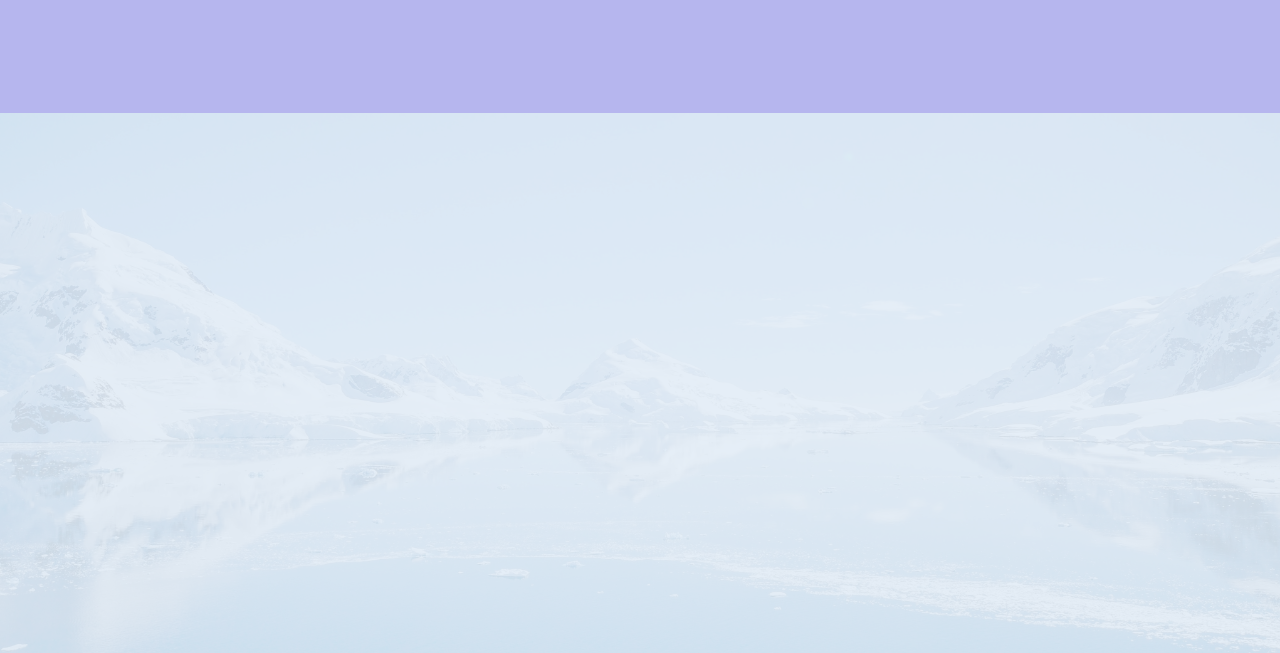
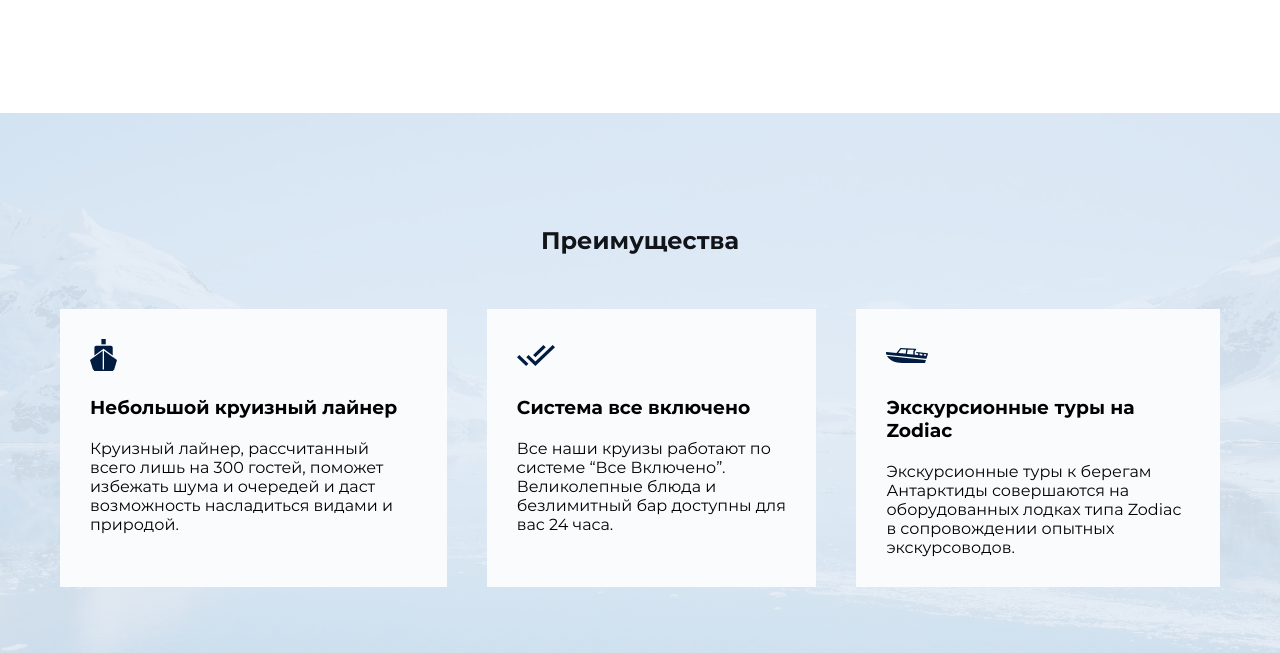
Before and after one commit to tyort/test, a website: page source/index.html in a window 1280 px wide. Shown: the part 1079-1732 px from the top of the page. Drawn offline with nearby package versions, Linux system fonts and the light colour scheme; files that its build step writes are made by us from their sources.

Commit message:
преимущества десктоп

```diff
--- a/source/html/advantages.html
+++ b/source/html/advantages.html
@@ -1,5 +1,25 @@
 <div class="page-advantages">
   <div class="page-advantages__inner">
 
+    <h2>Преимущества</h2>
+
+    <ul class="advantages__list">
+      <li class="advantages__item item__ship">
+        <img src="img/icon-ship.svg" alt="icon-ship">
+        <h3>Небольшой круизный лайнер</h3>
+        <p>Круизный лайнер, рассчитанный всего лишь на 300 гостей, поможет избежать шума и очередей и даст возможность насладиться видами и природой.</p>
+      </li>
+      <li class="advantages__item item__all-inclusive">
+        <img src="img/icon-ticks.svg" alt="icon-ticks">
+        <h3>Система все включено</h3>
+        <p>Все наши круизы работают по системе “Все Включено”. Великолепные блюда и безлимитный бар доступны для вас 24 часа.</p>
+      </li>
+      <li class="advantages__item item__zodiac">
+        <img src="img/icon-boat.svg" alt="icon-boat">
+        <h3>Экскурсионные туры на Zodiac</h3>
+        <p>Экскурсионные туры к берегам Антарктиды совершаются на оборудованных лодках типа Zodiac в сопровождении опытных экскурсоводов.</p>
+      </li>
+    </ul>
+
   </div>
 </div>
--- a/source/sass/acquaintance.scss
+++ b/source/sass/acquaintance.scss
@@ -1,7 +1,6 @@
 .page-acquaintance {
   // border: $bred;
   padding: 0 15px;
-  background: rgb(182, 182, 238);
 
   @media (max-width: 1023px) {
     padding: 0 45px;
--- a/source/sass/advantages.scss
+++ b/source/sass/advantages.scss
@@ -2,11 +2,16 @@
   width: 100%;
   height: 562px;
   background-color: #E3ECF6;
-  background-size: cover;
   position: relative;
-  display: flex;
-  justify-content: center;
-  align-items: center;
+  padding: 120px 15px;
+
+  @media (max-width: 1023px) {
+    height: 588px;
+  }
+
+  @media (max-width: 767px) {
+    height: 997px;
+  }
 }
 
 .page-advantages::before {
@@ -19,4 +24,75 @@
   background: url(../img/advantages-bg.jpg) center no-repeat;
   background-size: cover;
   opacity: 10%;
+
+  @media (max-width: 767px) {
+    background-position: left;
+  }
 }
+
+.page-advantages__inner {
+  // border: $bred;
+  width: 100%;
+  max-width: 1160px;
+  margin: 0 auto;
+  display: flex;
+  flex-direction: column;
+}
+
+.page-advantages__inner h2 {
+  line-height: 70%;
+  text-align: center;
+  margin-bottom: 60px;
+}
+
+
+.advantages__list {
+  display: flex;
+}
+
+.advantages__item {
+  // border: $bred;
+  display: flex;
+  align-items: flex-start;
+  justify-content: flex-start;
+  flex-direction: column;
+  flex-grow: 1;
+  margin-right: 40px;
+  padding: 30px;
+}
+
+.advantages__item {
+  z-index: 9;
+  background-color: #F9FBFD;
+
+  img {
+    // border: $bred;
+    height: 32px;
+    object-fit: contain;
+    margin-bottom: 25px;
+  }
+
+  h3 {
+    margin-bottom: 20px;
+  }
+}
+
+.advantages__item.item__ship {
+  img {
+    width: 27px;
+  }
+}
+
+.advantages__item.item__all-inclusive {
+  img {
+    width: 38px;
+  }
+}
+
+.advantages__item.item__zodiac {
+  margin-right: 0;
+
+  img {
+    width: 42px;
+  }
+}
```
Also changed, not shown: build/css/style.min.css, build/img/icon-boat.svg (added), build/img/icon-ship.svg (added), build/img/icon-ticks.svg (added), build/img/sprite_auto.svg (added), build/index.html, source/img/icon-boat.svg (added), source/img/icon-ship.svg (added), source/img/icon-ticks.svg (added), 1 other file.
